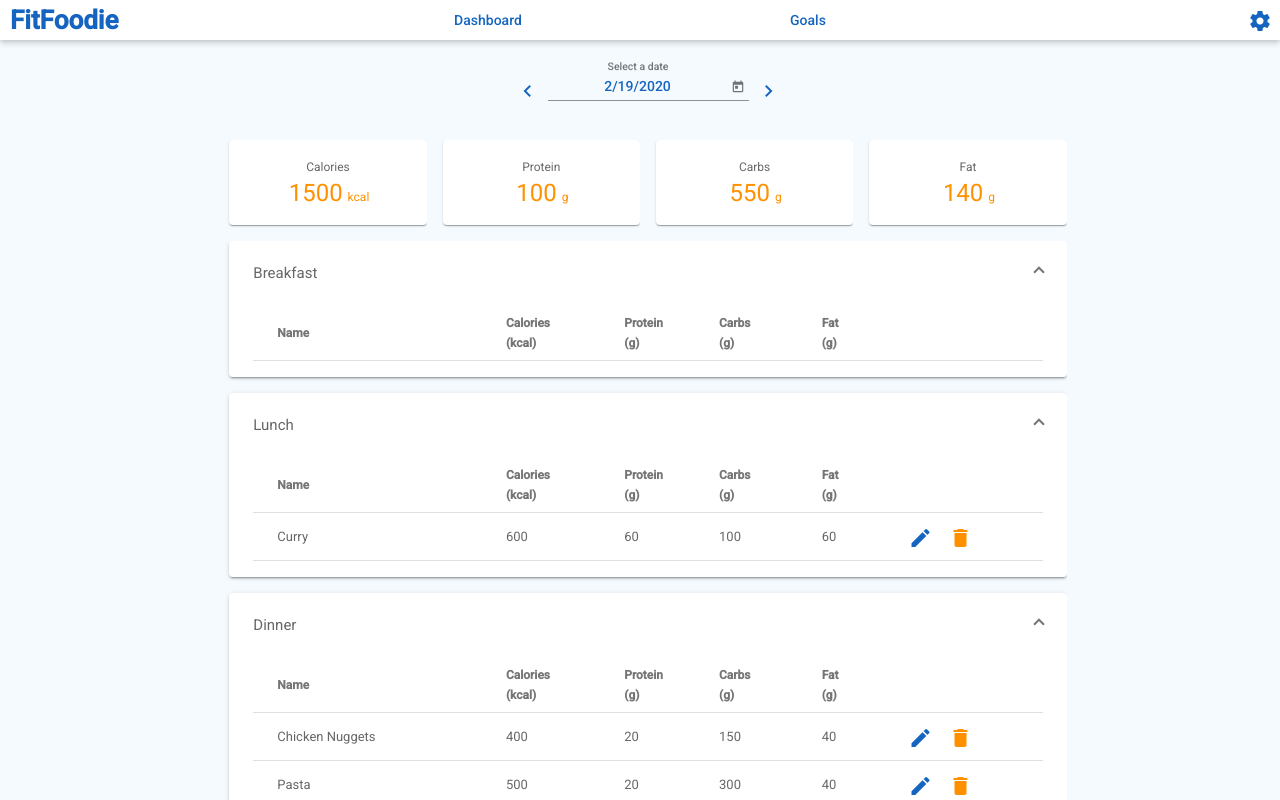
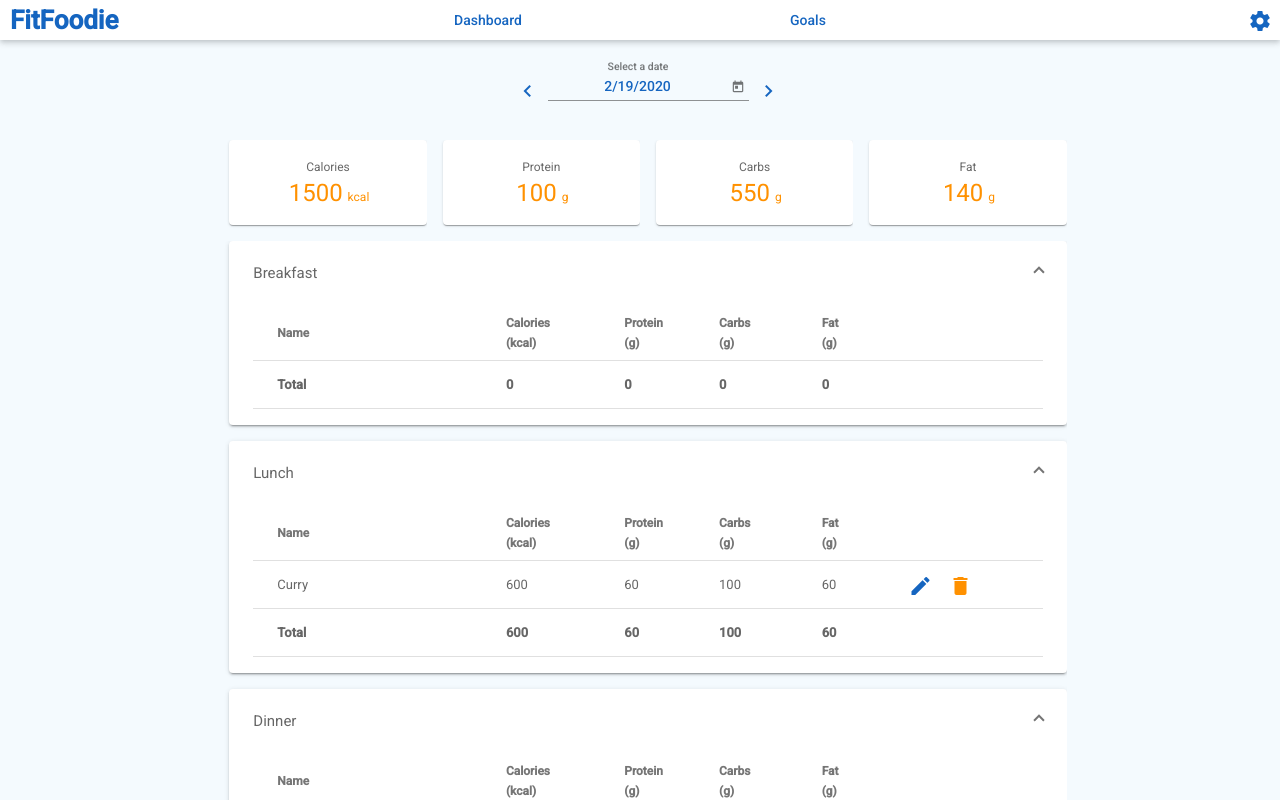
Before and after one commit to cherrygoh/fit-foodie, an Angular app in the folder frontend/: page / in a window 1280 px wide. Shown: the top 800 px of the page. Built offline with nearby package versions, Linux system fonts and the light colour scheme.

Commit message:
Move table logic to new component and add footer row

```diff
--- a/frontend/src/app/home/dashboard/dashboard.component.sass
+++ b/frontend/src/app/home/dashboard/dashboard.component.sass
@@ -26,3 +26,6 @@ mat-card
         margin: 2px
     mat-card-content
         color: #FF9100
+
+td
+    padding-right: 0px !important
--- a/frontend/src/app/home/dashboard/dashboard.component.ts
+++ b/frontend/src/app/home/dashboard/dashboard.component.ts
@@ -25,7 +25,7 @@ export class DashboardComponent implements OnInit {
   nutritionCounters: any[];
 
   diaryEntries: DiaryEntry[];
-  diaryEntriesByMeal: DiaryEntry[][] = [];
+  diaryEntriesByMeal: DiaryEntry[][];
   meals: Meal[];
 
   constructor(private diaryEntryService: DiaryEntryService, private mealService: MealService) { }
@@ -33,8 +33,6 @@ export class DashboardComponent implements OnInit {
   ngOnInit(): void {
     this.mealService.getMeals(this.username).subscribe(meals => {
       this.meals = meals;
-      this.meals.map(meal => this.diaryEntriesByMeal.push([]));
-
     });
     this.setSelectedDateAndFetchData(this.currentDate);
 
@@ -59,6 +57,9 @@ export class DashboardComponent implements OnInit {
   }
 
   getEntriesAndCountersForSelectedDate() {
+    this.diaryEntriesByMeal = [];
+    this.meals.map(meal => this.diaryEntriesByMeal.push([]));
+
     this.diaryEntryService.getDiaryEntries(this.username, this.selectedDate.value).subscribe(diaryEntries => {
       this.diaryEntries = diaryEntries;
       this.calculateNutritionCounters();
--- a/frontend/src/app/home/food-diary/food-diary.component.html
+++ b/frontend/src/app/home/food-diary/food-diary.component.html
@@ -13,27 +13,27 @@
                         <ng-container matColumnDef="name">
                             <th mat-header-cell *matHeaderCellDef>Name</th>
                             <td mat-cell *matCellDef="let entry">{{entry.diaryEntryName}} </td>
-                            <!-- <td mat-footer-cell *matFooterCellDef> Total </td> -->
+                            <td mat-footer-cell *matFooterCellDef> Total </td>
                         </ng-container>
                         <ng-container matColumnDef="calories">
                             <th mat-header-cell *matHeaderCellDef>Calories <br> (kcal)</th>
                             <td mat-cell *matCellDef="let entry">{{entry.diaryEntryCalories}} </td>
-                            <!-- <td mat-footer-cell *matFooterCellDef> {{getTotal(meal, 'calories')}} </td> -->
+                            <td mat-footer-cell *matFooterCellDef> {{getTotal(meal, 0)}} </td>
                         </ng-container>
                         <ng-container matColumnDef="protein">
                             <th mat-header-cell *matHeaderCellDef>Protein <br> (g)</th>
                             <td mat-cell *matCellDef="let entry">{{entry.diaryEntryProtein}} </td>
-                            <!-- <td mat-footer-cell *matFooterCellDef> {{getTotal(meal, 'protein')}} </td> -->
+                            <td mat-footer-cell *matFooterCellDef> {{getTotal(meal, 1)}} </td>
                         </ng-container>
                         <ng-container matColumnDef="carbs">
                             <th mat-header-cell *matHeaderCellDef>Carbs <br> (g)</th>
                             <td mat-cell *matCellDef="let entry">{{entry.diaryEntryCarbs}} </td>
-                            <!-- <td mat-footer-cell *matFooterCellDef> {{getTotal(meal, 'carbs')}} </td> -->
+                            <td mat-footer-cell *matFooterCellDef> {{getTotal(meal, 2)}} </td>
                         </ng-container>
                         <ng-container matColumnDef="fat">
                             <th mat-header-cell *matHeaderCellDef>Fat <br> (g)</th>
                             <td mat-cell *matCellDef="let entry">{{entry.diaryEntryFat}} </td>
-                            <!-- <td mat-footer-cell *matFooterCellDef> {{getTotal(meal, 'fat')}} </td> -->
+                            <td mat-footer-cell *matFooterCellDef> {{getTotal(meal, 3)}} </td>
                         </ng-container>
                         <ng-container matColumnDef="action">
                             <th mat-header-cell *matHeaderCellDef> </th>
@@ -45,10 +45,11 @@
                                     <mat-icon>delete</mat-icon>
                                 </button>
                             </td>
+                            <td mat-footer-cell *matFooterCellDef> </td>
                         </ng-container>
                         <tr mat-header-row *matHeaderRowDef="displayedColumns"></tr>
                         <tr mat-row *matRowDef="let row; columns: displayedColumns"></tr>
-                        <!-- <tr mat-footer-row *matFooterRowDef="displayedColumns"></tr> -->
+                        <tr mat-footer-row *matFooterRowDef="displayedColumns"></tr>
                     </table>
                 </mat-expansion-panel>
             </mat-accordion>
--- a/frontend/src/app/home/food-diary/food-diary.component.sass
+++ b/frontend/src/app/home/food-diary/food-diary.component.sass
@@ -4,6 +4,11 @@ table
 .mat-cell
     font-size: 13px
     color: rgba(0, 0, 0, 0.6)
+
+.mat-footer-cell
+    font-size: 13px
+    color: rgba(0, 0, 0, 0.6)
+    font-weight: bold
 
 .mat-header-cell
     font-weight: bold
@@ -35,3 +40,6 @@ mat-panel-title
 
 .mat-column-fat
     width: 10%
+
+td
+    padding-right: 0px !important
--- a/frontend/src/app/home/food-diary/food-diary.component.ts
+++ b/frontend/src/app/home/food-diary/food-diary.component.ts
@@ -20,20 +20,17 @@ export class FoodDiaryComponent implements OnInit {
   ngOnInit(): void {
   }
 
-  getTotal(meal: Meal, nutrition: String) {
-    let total: number = 0;
-    // switch (nutrition) {
-    //   case 'calories':
-    //     this.diaryEntriesByMeal[meal.mealOrder].map(x => total + x.diaryEntryCalories);
-    //   case 'protein':
-    //     this.diaryEntriesByMeal[meal.mealOrder].map(x => total + x.diaryEntryProtein);
-    //   case 'carbs':
-    //     this.diaryEntriesByMeal[meal.mealOrder].map(x => total + x.diaryEntryCarbs);
-    //   case 'fat':
-    //     this.diaryEntriesByMeal[meal.mealOrder].map(x => total + x.diaryEntryFat);
-    // }
-
-    return total;
+  getTotal(meal: Meal, nutrition: number) {
+    switch (nutrition) {
+      case 0:
+        return this.diaryEntriesByMeal[meal.mealOrder].map(x => x.diaryEntryCalories).reduce((x, y) => x + y, 0);
+      case 1:
+        return this.diaryEntriesByMeal[meal.mealOrder].map(x => x.diaryEntryProtein).reduce((x, y) => x + y, 0);
+      case 2:
+        return this.diaryEntriesByMeal[meal.mealOrder].map(x => x.diaryEntryCarbs).reduce((x, y) => x + y, 0);;
+      case 3:
+        return this.diaryEntriesByMeal[meal.mealOrder].map(x => x.diaryEntryFat).reduce((x, y) => x + y, 0);
+    }
   }
 
 }
```
Also changed, not shown: frontend/src/assets/styles/styles.sass (line endings or trailing spaces).
